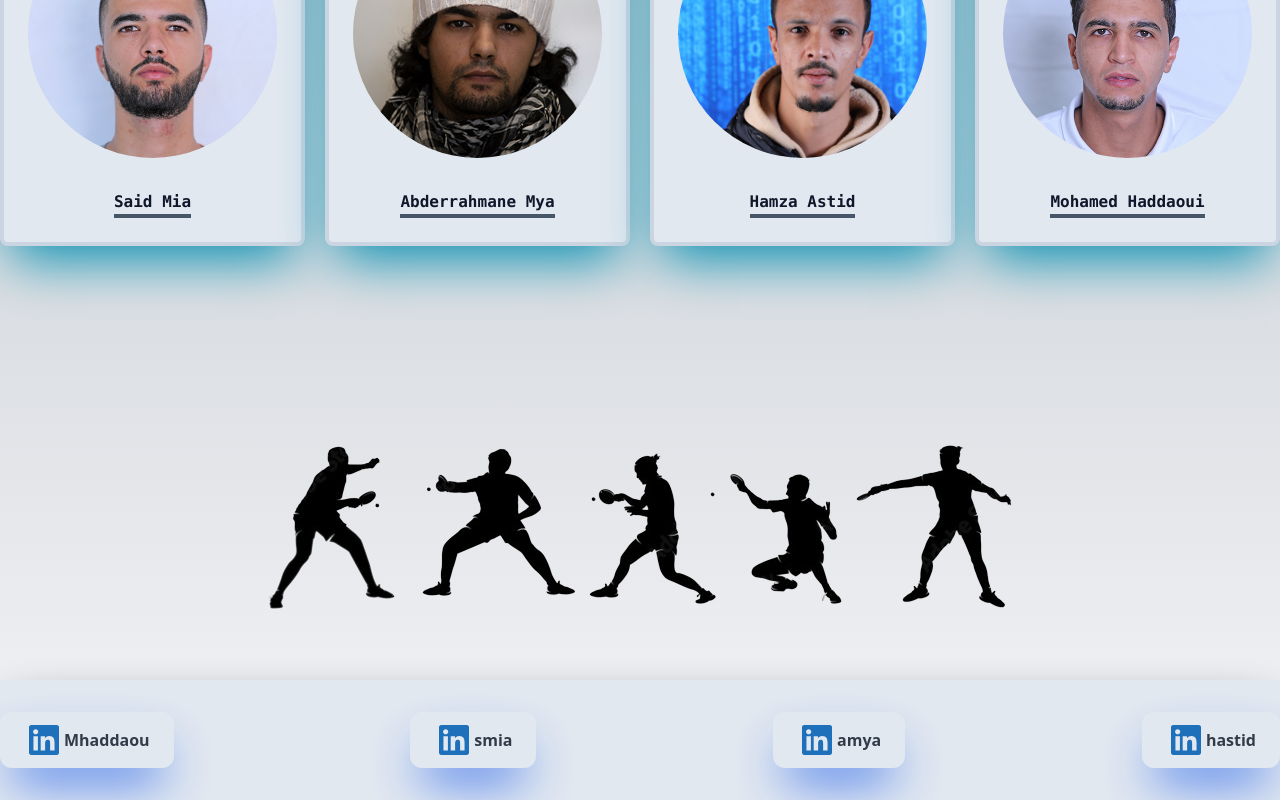
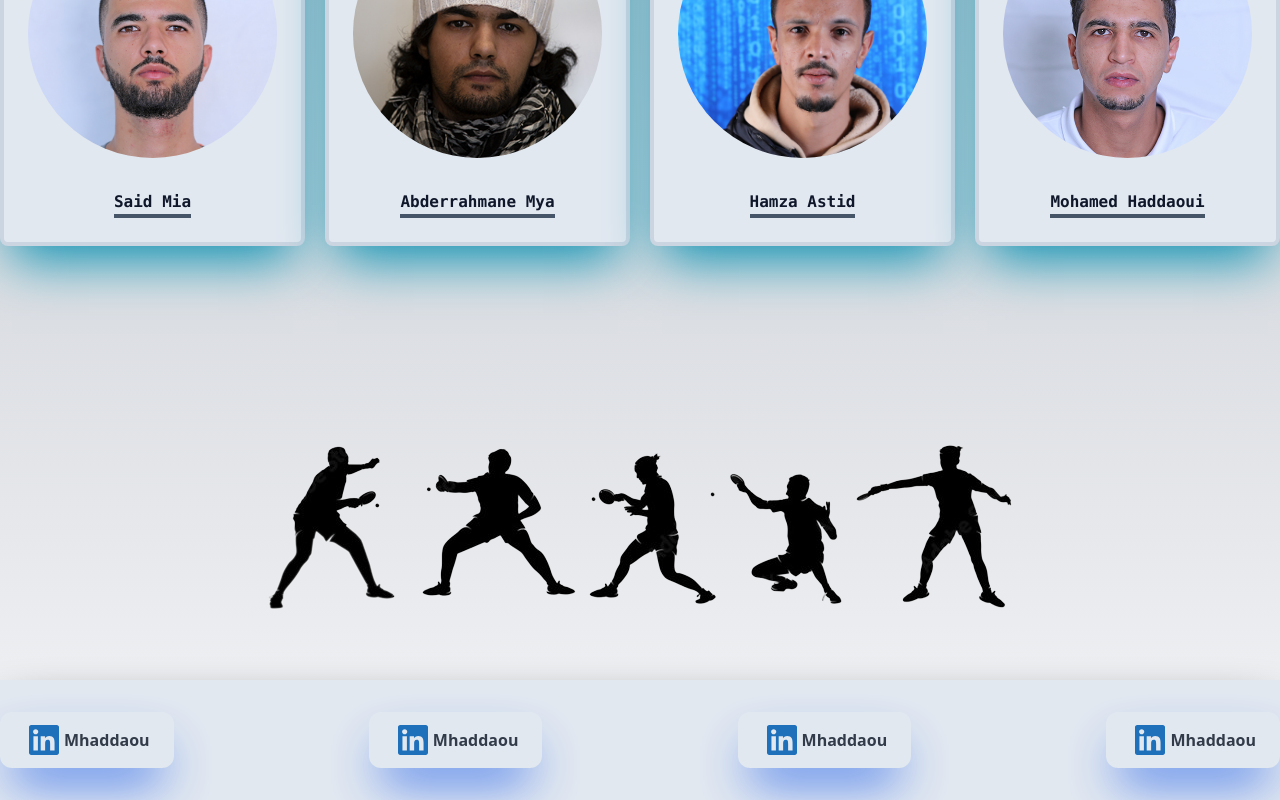
Before and after one commit to SaidM96/ft_transcendence-, a Next.js app in the folder front-end/: page / in a window 1280 px wide. Shown: the part 1007-1807 px from the top of the page. Built offline with nearby package versions, Linux system fonts and the light colour scheme.

Commit message:
merge ---

```diff
--- a/front-end/components/Footer.tsx
+++ b/front-end/components/Footer.tsx
@@ -20,27 +20,39 @@ const Footer = () => {
 
       <div className='md:bg-slate-00 md:py-2 md:px-6 md:shadow-2xl md:shadow-blue-600 md:rounded-xl md:opacity-90 '>
 
-        <Link className='flex flex-col md:flex-row   items-center' href='https://www.linkedin.com/in/said-mia/' as="image">
+      <Link className='flex flex-col md:flex-row   items-center' href='https://www.linkedin.com/in/mohamed-haddaoui-26b28423a/' as="image">
       <Image className='w-10 ' src={Linkedin} width={200} height={200} alt='link' />
-        <p className='font-semibold'>smia</p>
+      <p className='font-semibold'>Mhaddaou</p>
       </Link>
       </div>
 
       <div className='md:bg-slate-00 md:py-2 md:px-6 md:shadow-2xl md:shadow-blue-600 md:rounded-xl md:opacity-90 '>
 
-        <Link className='flex flex-col md:flex-row   items-center' href='https://www.linkedin.com/in/abderrahmane-mya/' as="image">
+      <Link className='flex flex-col md:flex-row   items-center' href='https://www.linkedin.com/in/mohamed-haddaoui-26b28423a/' as="image">
       <Image className='w-10 ' src={Linkedin} width={200} height={200} alt='link' />
-        <p className='font-semibold'>amya</p>
+      <p className='font-semibold'>Mhaddaou</p>
       </Link>
       </div>
 
       <div className='md:bg-slate-00 md:py-2 md:px-6 md:shadow-2xl md:shadow-blue-600 md:rounded-xl md:opacity-90 '>
 
-        <Link className='flex flex-col md:flex-row   items-center' href='https://www.linkedin.com/in/hamzaastid/' as="image">
+      <Link className='flex flex-col md:flex-row   items-center' href='https://www.linkedin.com/in/mohamed-haddaoui-26b28423a/' as="image">
       <Image className='w-10 ' src={Linkedin} width={200} height={200} alt='link' />
-        <p className='font-semibold'>hastid</p>
+      <p className='font-semibold'>Mhaddaou</p>
       </Link>
       </div>
+
+
+
+
+
+
+
+
+
+
+
+
    </div>
   );
 };
--- a/front-end/components/Search.tsx
+++ b/front-end/components/Search.tsx
@@ -310,7 +310,6 @@ const closeModale = () =>{
                 }
               })
               context?.setLeaderBoard(res.data);
-              console.log(res.data , ' this is leaderboard inside search')
             }catch(e){}
           }
           fetchLeaderBoard();
```
Also changed, not shown: 2 other files (tests, documents, lock files or other folders). Lines whose indentation alone changed are shown as unchanged.
